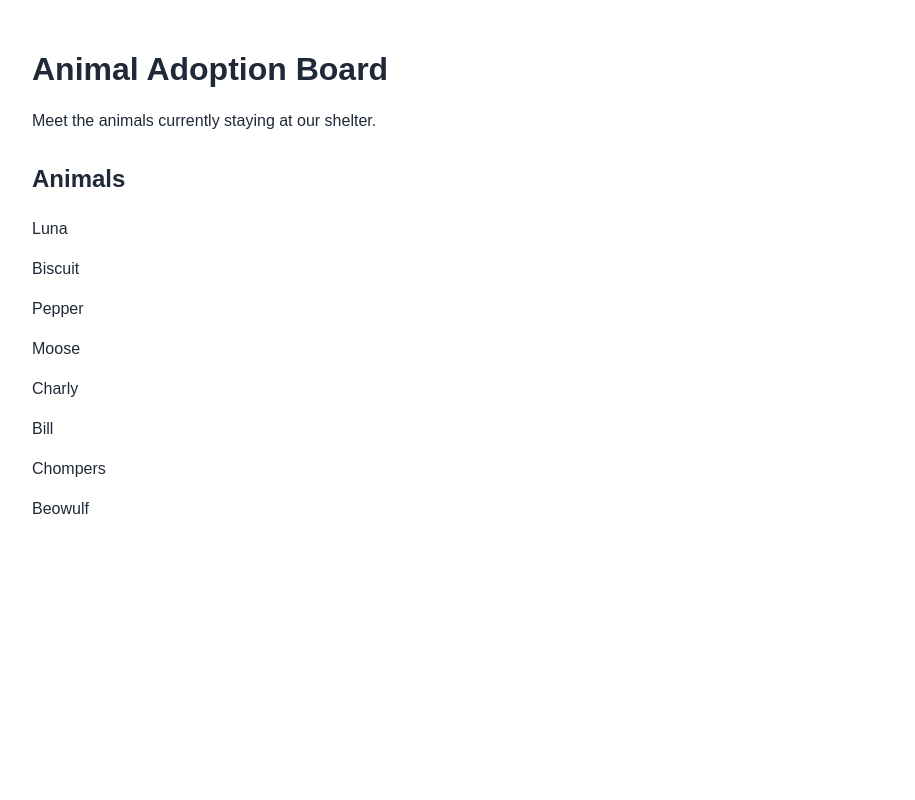
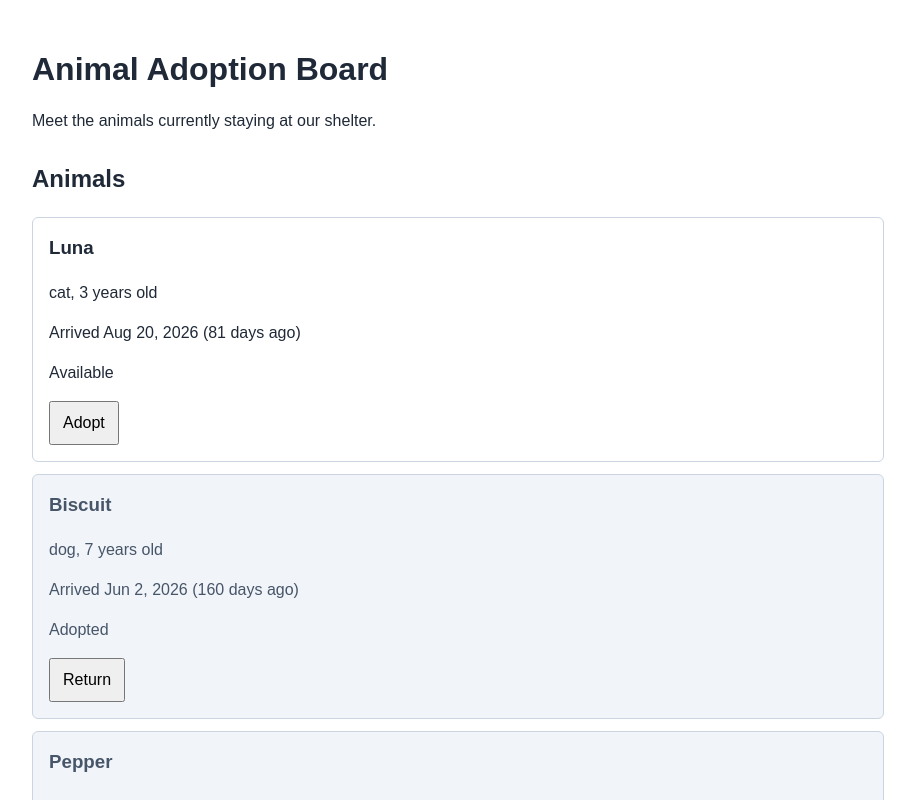
Before and after one commit to YuliDowell12/inf255-assignment5, a Vue app: page / in a window 1280 px wide. Shown: the top 800 px of the page, without its empty margins (182-1097 px from the left). Built offline with nearby package versions, Linux system fonts and the light colour scheme.

Commit message:
Added AnimalCard component (TODO #2)

```diff
--- a/src/App.vue
+++ b/src/App.vue
@@ -9,6 +9,7 @@
  */
 
 import { ref, computed } from "vue";
+import AnimalCard from "./components/AnimalCard.vue";
 
 // ------------------------------------
 // App Data
@@ -33,7 +34,7 @@ async function loadAnimals() {
     const response = await fetch("/animals.json");
 
     if (!response.ok) {
-      throw new Error("Request failed with status ${reponse.staus}");
+      throw new Error(`Request failed with status ${response.status}`);
     }
 
     animals.value = await response.json();
@@ -84,7 +85,11 @@ loadAnimals();
         <p v-if="loading">Loading animals...</p>
         <p v-else-if="error" class="error-message">{{ error }}</p>
         <div v-else>
-          <p v-for="animal in animals" :key="animal.id">{{ animal.name }}</p>
+          <AnimalCard
+            v-for="animal in animals"
+            :key="animal.id"
+            :animal="animal"
+          />
         </div>
       </div>
     </section>
--- a/src/components/AnimalCard.vue
+++ b/src/components/AnimalCard.vue
@@ -1,10 +1,24 @@
 <script setup>
+import dayjs from "dayjs";
 // TODO 2: Declare the animal prop with defineProps().
+defineProps({
+  animal: Object,
+});
 
+function arrivalText(intakeDate) {
+  const arrived = dayjs(intakeDate);
+  return `Arrived ${arrived.format("MMM D, YYYY")} (${dayjs().diff(arrived, "day")} days ago)`;
+}
 // TODO 3: Declare the toggle event with defineEmits().
 </script>
 
 <template>
   <!-- TODO 2: Build one animal's card. See README.md for the markup. -->
-  <article class="animal-card"></article>
+  <article class="animal-card" :class="{ adopted: animal.adopted }">
+    <h3>{{ animal.name }}</h3>
+    <p>{{ animal.species }}, {{ animal.age }} years old</p>
+    <p>{{ arrivalText(animal.intakeDate) }}</p>
+    <p>{{ animal.adopted ? "Adopted" : "Available" }}</p>
+    <button type="button">{{ animal.adopted ? "Return" : "Adopt" }}</button>
+  </article>
 </template>
```
Also changed, not shown: 1 other file (tests, documents, lock files or other folders).
